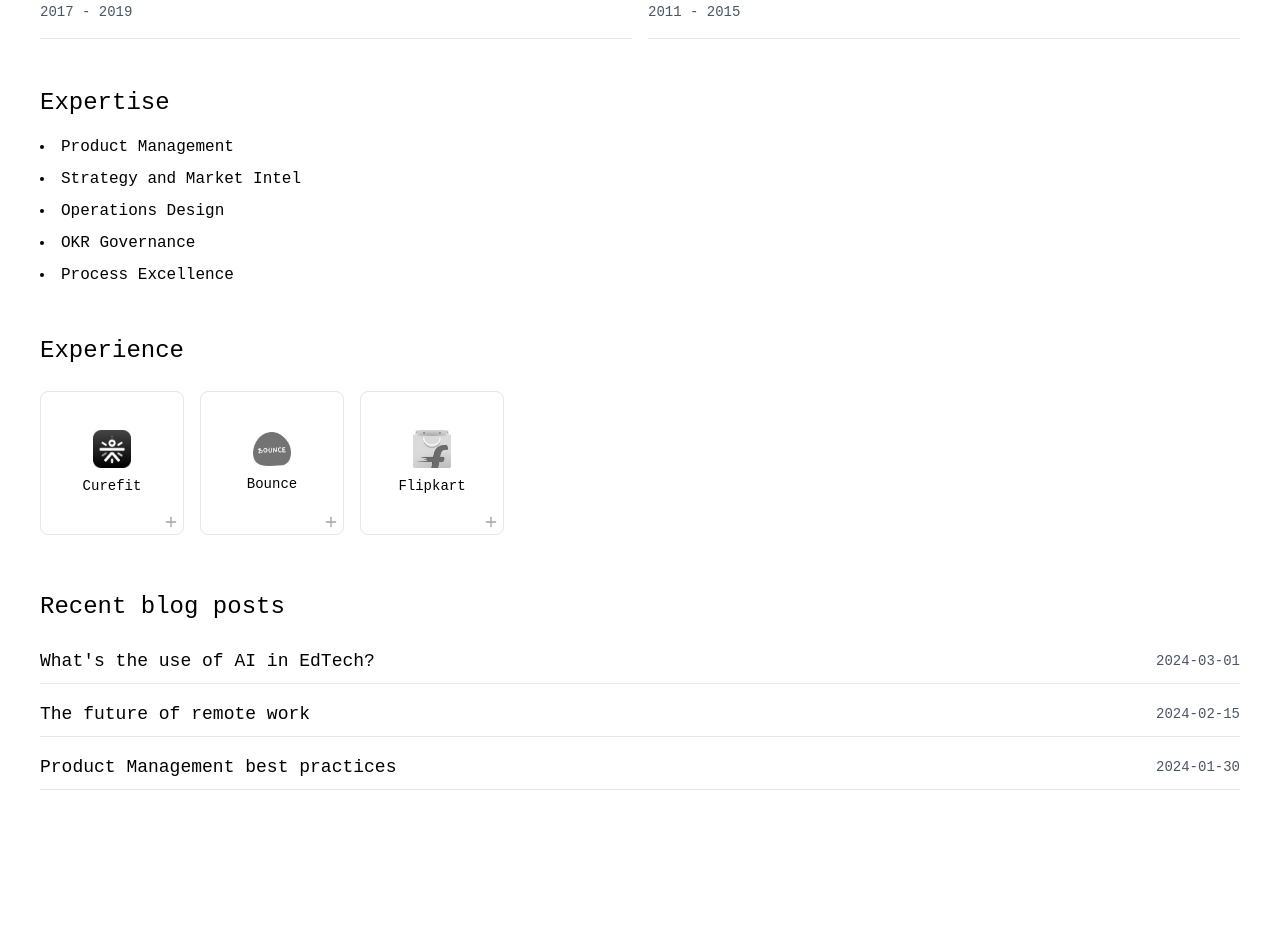
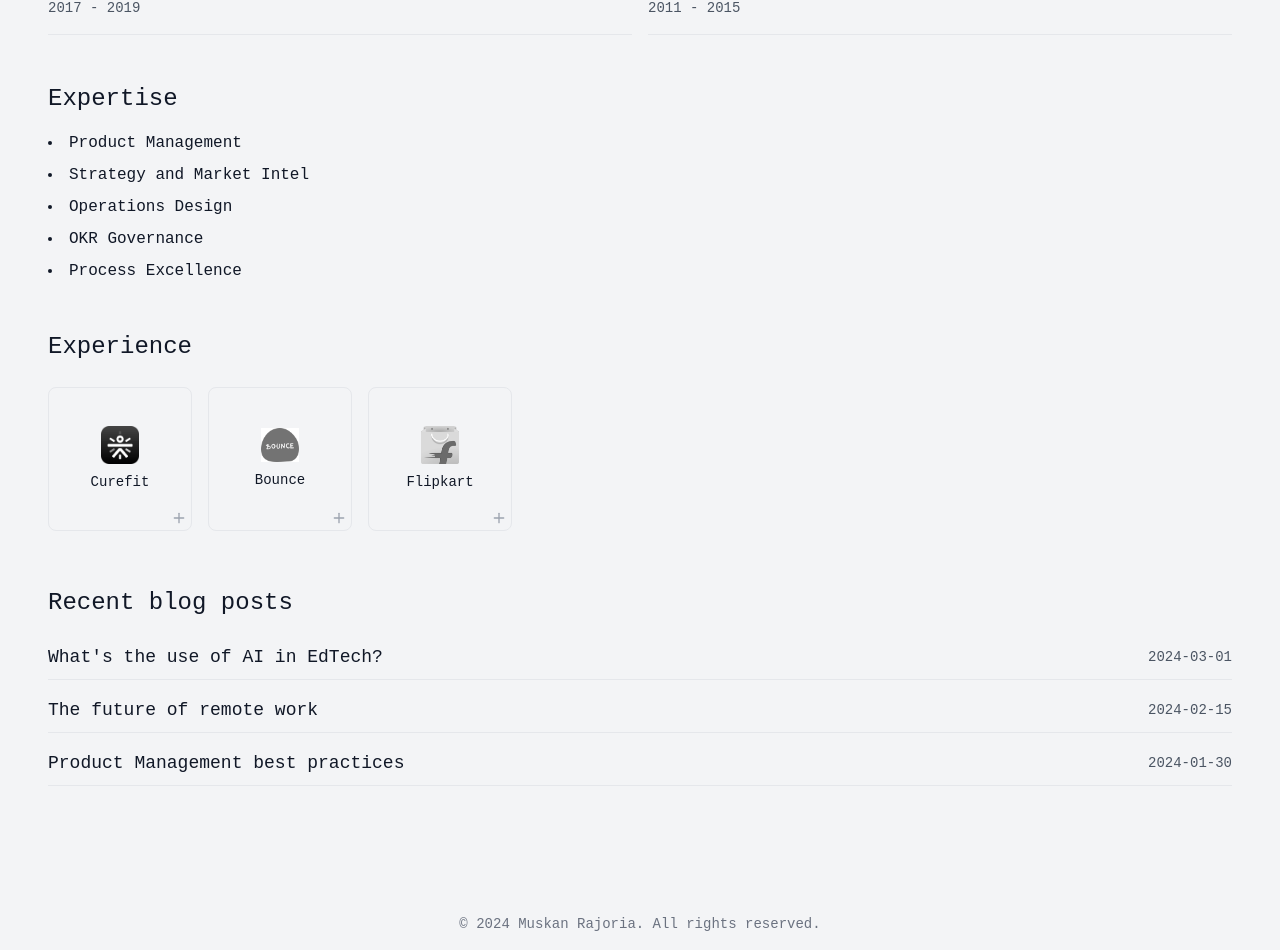
Before and after one commit to mxkmln/personal-website, a Next.js app: page / in a window 1280 px wide. Shown: the part 756-1706 px from the top of the page. Before the commit the page ends 1658 px from the top, so only its background shows below. Built offline with nearby package versions, Linux system fonts and the light colour scheme.

Commit message:
new next css

```diff
--- a/package.json
+++ b/package.json
@@ -10,12 +10,12 @@
   },
   "dependencies": {
     "@radix-ui/react-dialog": "^1.1.2",
-    "autoprefixer": "^10.4.20",
+    "autoprefixer": "^10.4.16",
     "css-loader": "^7.1.2",
     "gray-matter": "^4.0.3",
     "lucide-react": "^0.447.0",
     "next": "^14.2.15",
-    "postcss": "^8.4.47",
+    "postcss": "^8.4.31",
     "react": "^18",
     "react-dom": "^18",
     "remark": "^14.0.3",
@@ -28,7 +28,7 @@
     "@types/react-dom": "^18",
     "eslint": "^8",
     "eslint-config-next": "14.2.14",
-    "postcss-loader": "^8.1.1",
+    "postcss-loader": "^7.3.3",
     "typescript": "^5"
   }
 }
--- a/src/app/layout.tsx
+++ b/src/app/layout.tsx
@@ -1,7 +1,8 @@
 import './globals.css'
 import Navigation from '@/components/Navigation'
+import type { Metadata } from 'next'
 
-export const metadata = {
+export const metadata: Metadata = {
   title: 'Muskan Rajoria',
   description: 'Personal website of Muskan Rajoria',
 }
@@ -12,12 +13,15 @@ export default function RootLayout({
   children: React.ReactNode
 }) {
   return (
-    <html lang="en">
-      <body>
+    <html lang="en" className="h-full">
+      <body className="flex flex-col min-h-full bg-gray-100 text-gray-900">
         <Navigation />
-        <main className="max-w-7xl mx-auto px-4 sm:px-4 lg:px-6 py-8">
+        <main className="flex-grow max-w-7xl w-full mx-auto px-4 sm:px-6 lg:px-8 py-8">
           {children}
         </main>
+        <footer className="mt-auto py-4 text-center text-sm text-gray-500">
+          © {new Date().getFullYear()} Muskan Rajoria. All rights reserved.
+        </footer>
       </body>
     </html>
   )
```
